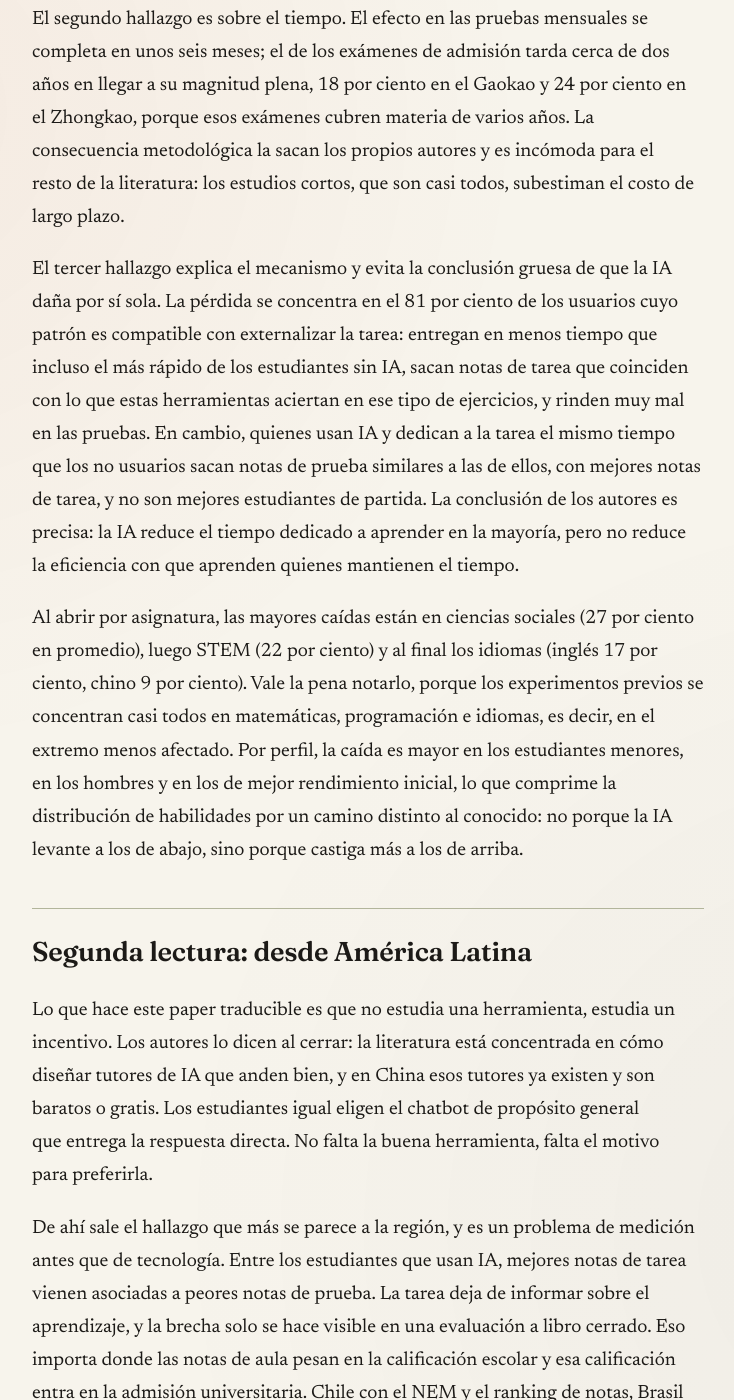
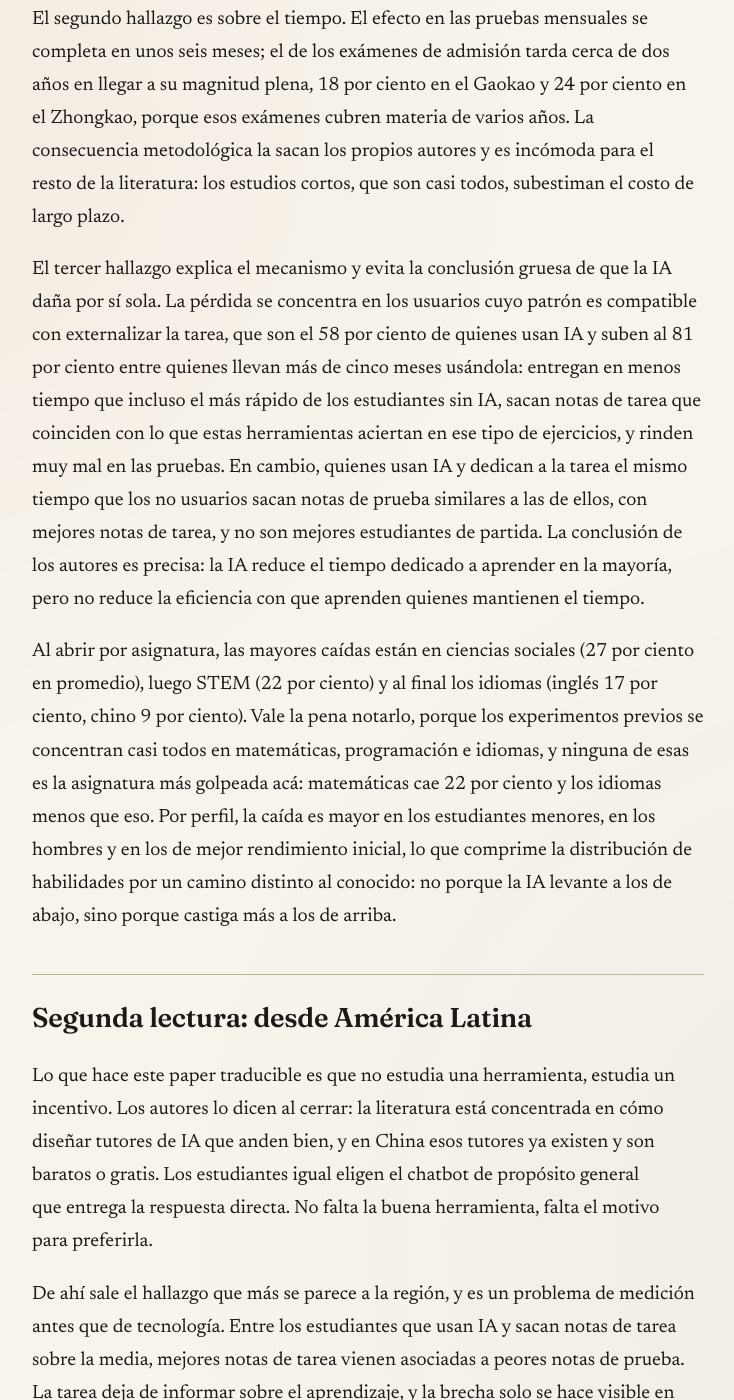
Before and after one commit to jaguridi/doble-click-blog, a Jekyll site: the page built from _lecturas/penalidad-aprendizaje-ia-china.md, in a window 1280 px wide and 1400 px high, scrolled down 2012 px. Shown: the whole window, without its empty margins (272-1006 px from the left). Built offline with Jekyll 4.4.1, drawn with Linux system fonts in a browser that asks for light colours; some of the changed text lies outside the part shown.

Commit message:
Revision editorial: precisiones en penalidad-aprendizaje-ia-china
Auditoria independiente contra ssrn-6977138.pdf.

- Acota el 81% de externalizadores: es 58% del total de usuarios y 81%
  entre quienes llevan mas de cinco meses de uso (seccion 5.1 del paper).
- Corrige "extremo menos afectado" para las asignaturas de los RCTs
  previos: matematicas cae 22%, no es el extremo bajo.
- Acota la asociacion notas de tarea / notas de prueba a los alumnos con
  notas de tarea sobre la media, como en la fuente.
- "Concluyen" pasa a "plantean" donde el paper dice "it seems likely".
- Agrega a la letra chica que el tiempo de tarea es el intervalo entre
  abrir y entregar en la plataforma, no el tiempo efectivo de trabajo.

Co-Authored-By: Claude Opus 5 <noreply@anthropic.com>
Claude-Session: https://claude.ai/code/session_01SmTR1hNnaNPpAyuoB5sDeu

```diff
--- a/_lecturas/penalidad-aprendizaje-ia-china.md
+++ b/_lecturas/penalidad-aprendizaje-ia-china.md
@@ -31,17 +31,17 @@ El hallazgo central es una divergencia limpia entre productividad y aprendizaje.
 
 El segundo hallazgo es sobre el tiempo. El efecto en las pruebas mensuales se completa en unos seis meses; el de los exámenes de admisión tarda cerca de dos años en llegar a su magnitud plena, 18 por ciento en el Gaokao y 24 por ciento en el Zhongkao, porque esos exámenes cubren materia de varios años. La consecuencia metodológica la sacan los propios autores y es incómoda para el resto de la literatura: los estudios cortos, que son casi todos, subestiman el costo de largo plazo.
 
-El tercer hallazgo explica el mecanismo y evita la conclusión gruesa de que la IA daña por sí sola. La pérdida se concentra en el 81 por ciento de los usuarios cuyo patrón es compatible con externalizar la tarea: entregan en menos tiempo que incluso el más rápido de los estudiantes sin IA, sacan notas de tarea que coinciden con lo que estas herramientas aciertan en ese tipo de ejercicios, y rinden muy mal en las pruebas. En cambio, quienes usan IA y dedican a la tarea el mismo tiempo que los no usuarios sacan notas de prueba similares a las de ellos, con mejores notas de tarea, y no son mejores estudiantes de partida. La conclusión de los autores es precisa: la IA reduce el tiempo dedicado a aprender en la mayoría, pero no reduce la eficiencia con que aprenden quienes mantienen el tiempo.
+El tercer hallazgo explica el mecanismo y evita la conclusión gruesa de que la IA daña por sí sola. La pérdida se concentra en los usuarios cuyo patrón es compatible con externalizar la tarea, que son el 58 por ciento de quienes usan IA y suben al 81 por ciento entre quienes llevan más de cinco meses usándola: entregan en menos tiempo que incluso el más rápido de los estudiantes sin IA, sacan notas de tarea que coinciden con lo que estas herramientas aciertan en ese tipo de ejercicios, y rinden muy mal en las pruebas. En cambio, quienes usan IA y dedican a la tarea el mismo tiempo que los no usuarios sacan notas de prueba similares a las de ellos, con mejores notas de tarea, y no son mejores estudiantes de partida. La conclusión de los autores es precisa: la IA reduce el tiempo dedicado a aprender en la mayoría, pero no reduce la eficiencia con que aprenden quienes mantienen el tiempo.
 
-Al abrir por asignatura, las mayores caídas están en ciencias sociales (27 por ciento en promedio), luego STEM (22 por ciento) y al final los idiomas (inglés 17 por ciento, chino 9 por ciento). Vale la pena notarlo, porque los experimentos previos se concentran casi todos en matemáticas, programación e idiomas, es decir, en el extremo menos afectado. Por perfil, la caída es mayor en los estudiantes menores, en los hombres y en los de mejor rendimiento inicial, lo que comprime la distribución de habilidades por un camino distinto al conocido: no porque la IA levante a los de abajo, sino porque castiga más a los de arriba.
+Al abrir por asignatura, las mayores caídas están en ciencias sociales (27 por ciento en promedio), luego STEM (22 por ciento) y al final los idiomas (inglés 17 por ciento, chino 9 por ciento). Vale la pena notarlo, porque los experimentos previos se concentran casi todos en matemáticas, programación e idiomas, y ninguna de esas es la asignatura más golpeada acá: matemáticas cae 22 por ciento y los idiomas menos que eso. Por perfil, la caída es mayor en los estudiantes menores, en los hombres y en los de mejor rendimiento inicial, lo que comprime la distribución de habilidades por un camino distinto al conocido: no porque la IA levante a los de abajo, sino porque castiga más a los de arriba.
 
 ## Segunda lectura: desde América Latina
 
 Lo que hace este paper traducible es que no estudia una herramienta, estudia un incentivo. Los autores lo dicen al cerrar: la literatura está concentrada en cómo diseñar tutores de IA que anden bien, y en China esos tutores ya existen y son baratos o gratis. Los estudiantes igual eligen el chatbot de propósito general que entrega la respuesta directa. No falta la buena herramienta, falta el motivo para preferirla.
 
-De ahí sale el hallazgo que más se parece a la región, y es un problema de medición antes que de tecnología. Entre los estudiantes que usan IA, mejores notas de tarea vienen asociadas a peores notas de prueba. La tarea deja de informar sobre el aprendizaje, y la brecha solo se hace visible en una evaluación a libro cerrado. Eso importa donde las notas de aula pesan en la calificación escolar y esa calificación entra en la admisión universitaria. Chile con el NEM y el ranking de notas, Brasil con el ENEM, México con sus exámenes de ingreso: la arquitectura de un examen externo de alto impacto conviviendo con notas de aula hoy fáciles de externalizar existe en toda la región. Esto último es lectura mía y no del paper, que estudió un condado chino y nada más.
+De ahí sale el hallazgo que más se parece a la región, y es un problema de medición antes que de tecnología. Entre los estudiantes que usan IA y sacan notas de tarea sobre la media, mejores notas de tarea vienen asociadas a peores notas de prueba. La tarea deja de informar sobre el aprendizaje, y la brecha solo se hace visible en una evaluación a libro cerrado. Eso importa donde las notas de aula pesan en la calificación escolar y esa calificación entra en la admisión universitaria. Chile con el NEM y el ranking de notas, Brasil con el ENEM, México con sus exámenes de ingreso: la arquitectura de un examen externo de alto impacto conviviendo con notas de aula hoy fáciles de externalizar existe en toda la región. Esto último es lectura mía y no del paper, que estudió un condado chino y nada más.
 
-Una precisión de los autores conviene no saltársela: el ahorro de tiempo en tareas es de 2,2 a 2,8 horas semanales, entre 5 y 6 por ciento del tiempo total de estudio, mucho menos que la caída de 20 por ciento en las notas. Ellos concluyen que otros factores deben estar contribuyendo, probablemente que quien externaliza la tarea del fin de semana también externaliza lo demás.
+Una precisión de los autores conviene no saltársela: el ahorro de tiempo en tareas es de 2,2 a 2,8 horas semanales, entre 5 y 6 por ciento del tiempo total de estudio, mucho menos que la caída de 20 por ciento en las notas. Ellos plantean que otros factores deben estar contribuyendo, probablemente que quien externaliza la tarea del fin de semana también externaliza lo demás.
 
 Hay una nota optimista que ellos mismos presentan como sugerente y no como establecida. Medida a los cinco meses de uso, la penalidad pasó de alrededor de 25 por ciento a comienzos de 2023 a alrededor de 16 por ciento en junio de 2025, y el patrón se mantiene al fijar la muestra en los adoptantes tempranos. Algo se está adaptando, en los estudiantes o en los profesores, aunque la pérdida está lejos de desaparecer.
 
@@ -54,5 +54,6 @@ La pregunta que deja es directa para cualquier ministerio de la región. Si la n
 - Es un documento de trabajo en SSRN, sin revisión de pares todavía.
 - El mes de adopción es autorreportado y retrospectivo. Los autores lo discuten: un reporte demasiado tardío habría dejado tendencias previas, que no aparecen; uno demasiado temprano explicaría parte de la rampa de seis meses, pero no la magnitud final.
 - La identificación es más débil en los exámenes de admisión, que se observan una o dos veces y donde no se pueden mostrar tendencias previas. Los autores lo reconocen y apoyan su lectura causal en que el orden de los efectos por asignatura y por perfil es casi idéntico en ambos tipos de examen.
+- El tiempo de tarea es el intervalo entre abrir y entregar en la plataforma, no el tiempo efectivo de trabajo. Los autores lo dicen y lo tratan como una aproximación razonable, pero es la variable sobre la que descansa todo el mecanismo de externalización.
 - La relación entre tiempo de tarea y notas de prueba no es causal, y lo dicen expresamente: sirve para caracterizar a quiénes les va peor, no para concluir que obligar a dedicar más tiempo restauraría el aprendizaje.
 - Es un condado de China. Los mecanismos viajan mejor que las magnitudes.
```
